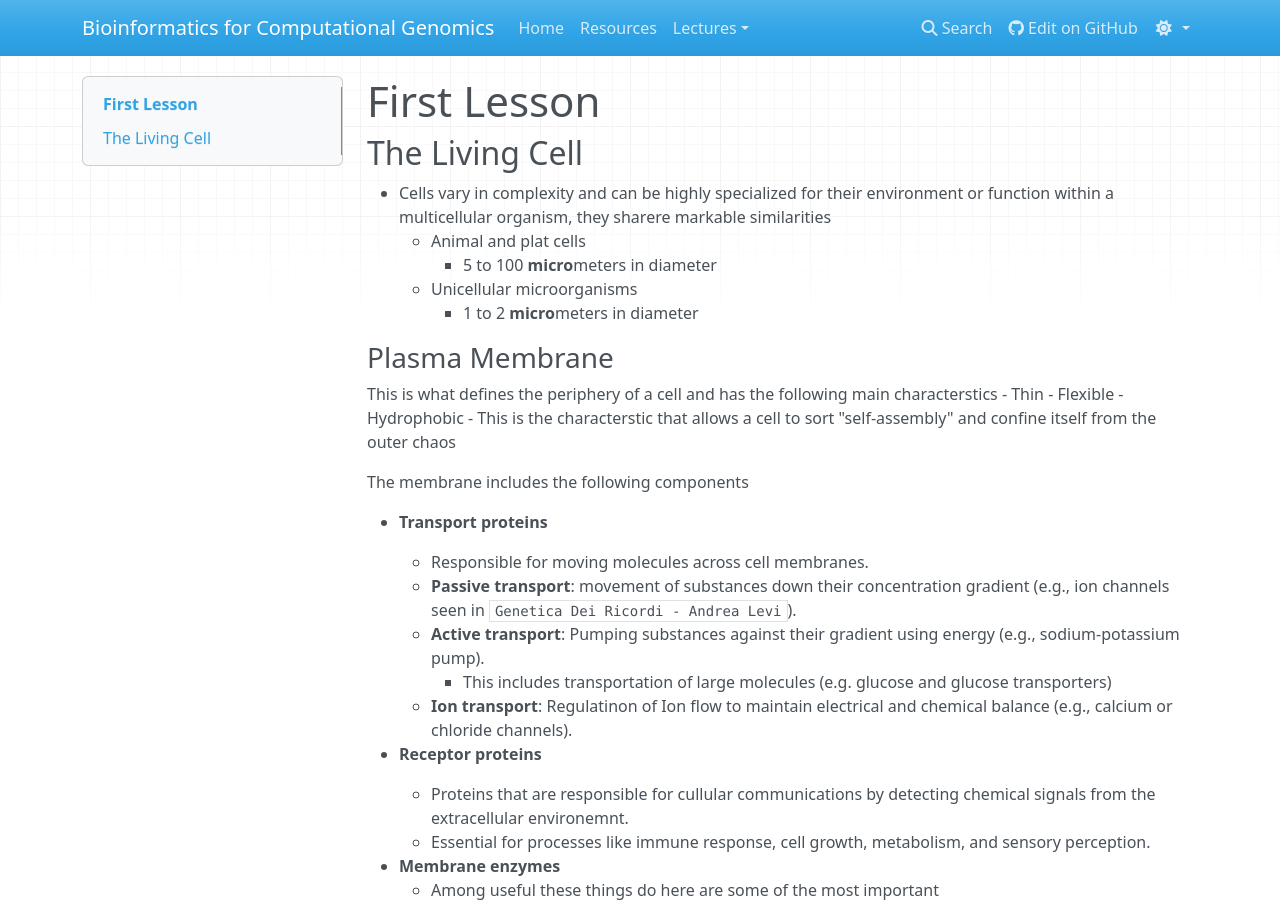
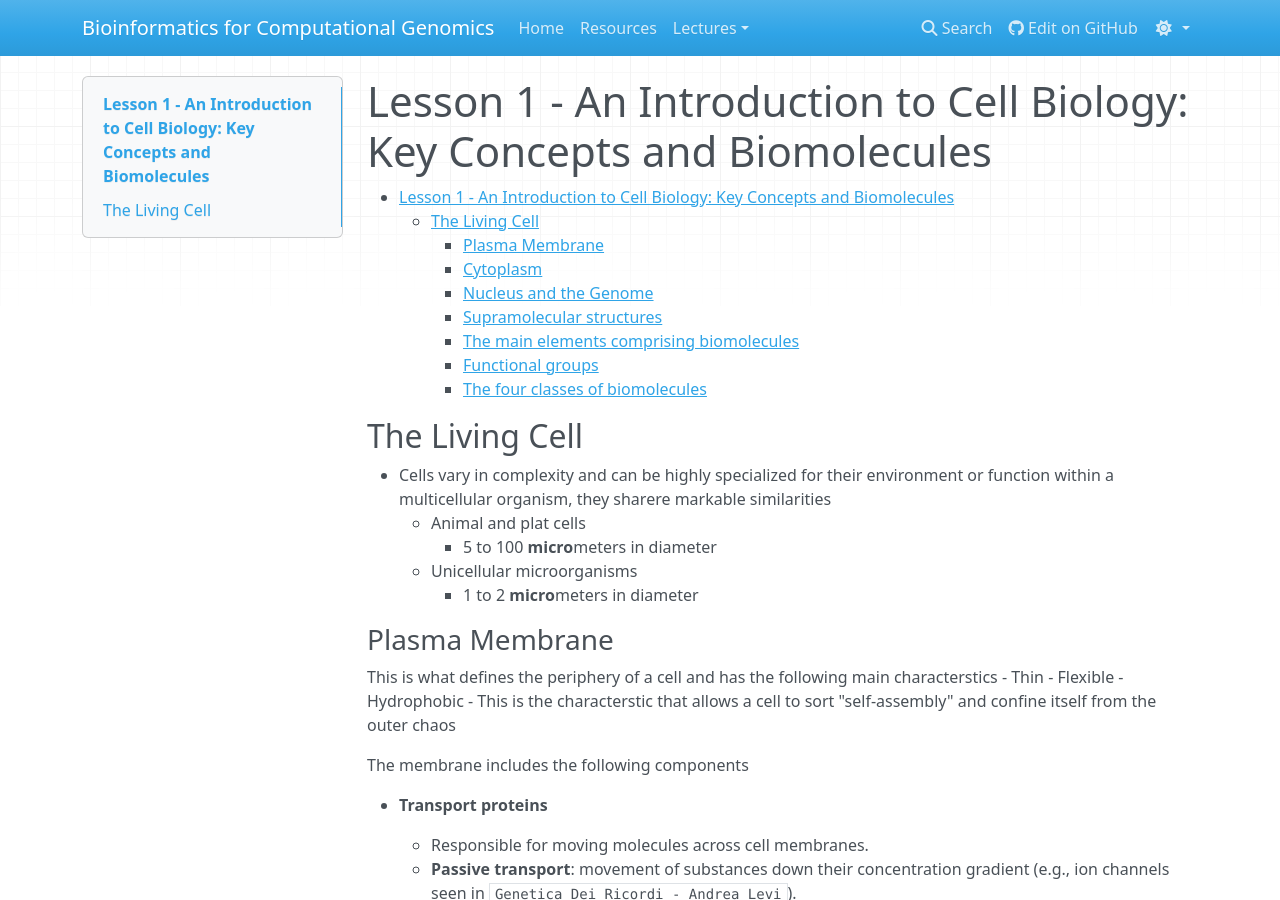
Before and after one commit to rhighs/bioinformatics-msc, an MkDocs documentation site: the page built from docs/lectures/biochemistry/lesson-1.md, in a window 1280 px wide and 900 px high. Built offline with MkDocs 1.6.1, drawn with Linux system fonts in a browser that asks for light colours; nearby versions of some CDN libraries.

Commit message:
biochemistry: give ref and title

```diff
--- a/docs/lectures/biochemistry/index.md
+++ b/docs/lectures/biochemistry/index.md
@@ -1,8 +1,14 @@
 # Biochemistry
+
 
 ##  Prof. L. Gourlay - Department of Biosciences
 - **Office & Lab**: 5th floor, Tower B
 - **Email**: [louise.gourlay@unimi.it](mailto:louise.gourlay@unimi.it)
+
+## Notes
+[Introduction to Cell Biology: Key Concepts and Biomolecules](./lesson-1.md)
+
+[TOC]
 
 ## Lessons
 - **Day**: Wednesday, 9:00 – 13:00
--- a/docs/lectures/biochemistry/lesson-1.md
+++ b/docs/lectures/biochemistry/lesson-1.md
@@ -1,4 +1,6 @@
-# First Lesson
+# Lesson 1 - An Introduction to Cell Biology: Key Concepts and Biomolecules
+
+[TOC]
 
 ## The Living Cell
 
```
